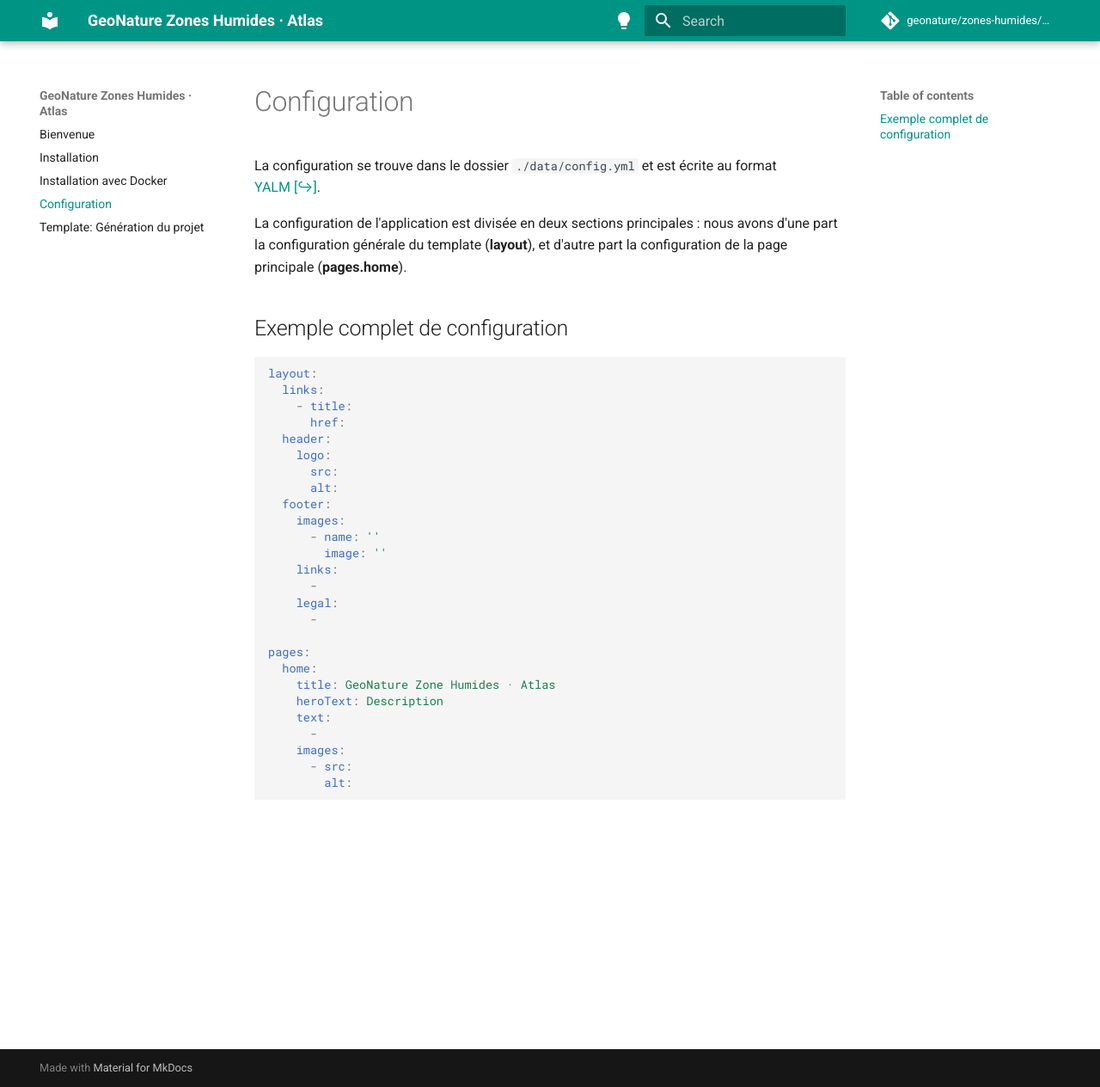
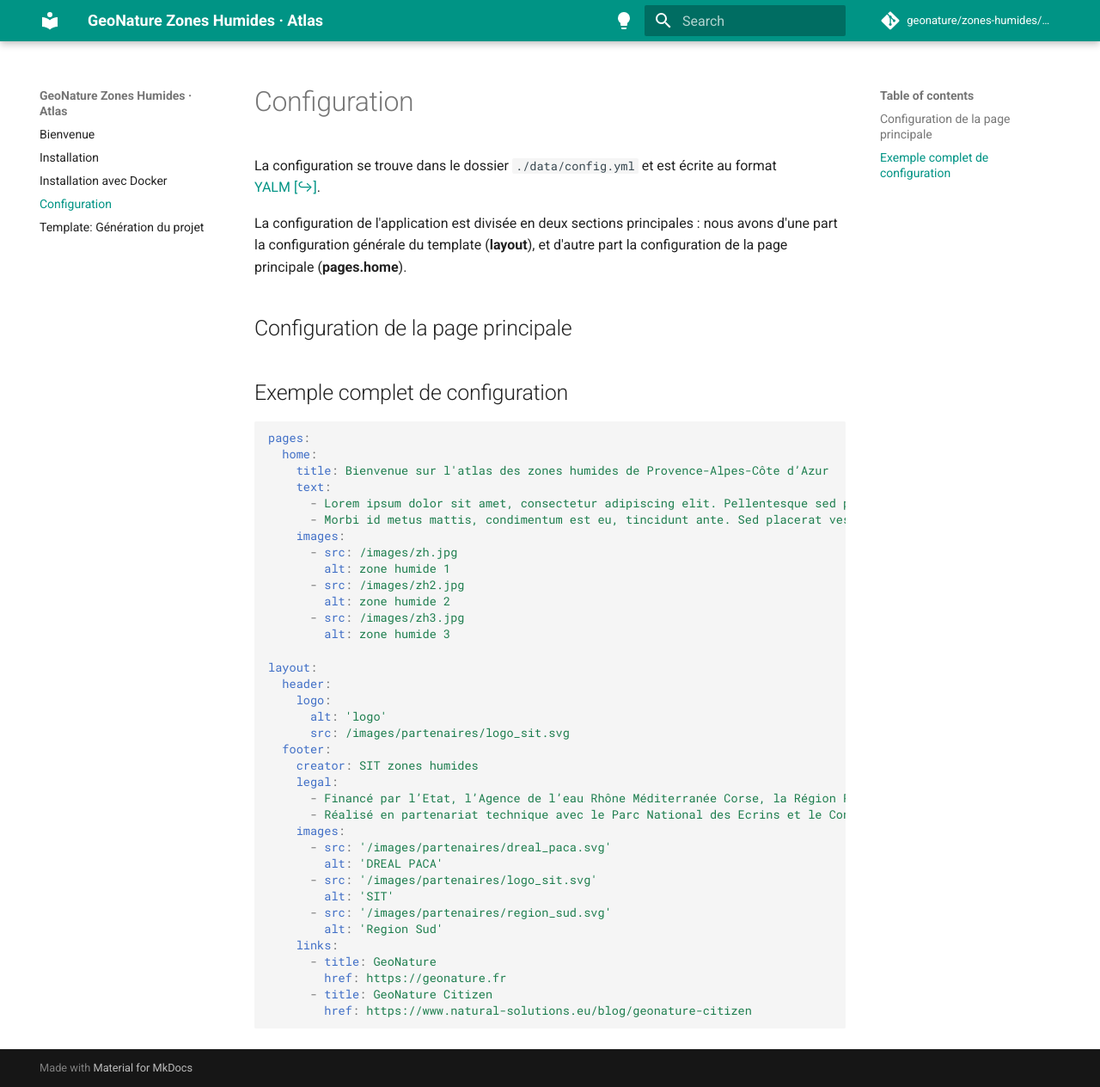
Before and after one commit to naturalsolutions/GeoNature-ZH-atlas, an MkDocs documentation site: the page built from docs/configuration.md, in a window 1280 px wide and 1264 px high. Shown: the whole window at 86% size. Built offline with MkDocs 1.6.1 and Material for MkDocs 9.7.7, drawn with Linux system fonts in a browser that asks for light colours; comment, search, counter and statistics services are not loaded.

Commit message:
docs: improved exemple complet de configuration

````diff
--- a/docs/configuration.md
+++ b/docs/configuration.md
@@ -2,35 +2,47 @@ La configuration se trouve dans le dossier `./data/config.yml` et est écrite au
 
 La configuration de l'application est divisée en deux sections principales : nous avons d'une part la configuration générale du template (**layout**), et d'autre part la configuration de la page principale (**pages.home**).
 
+## Configuration de la page principale
+
 ## Exemple complet de configuration
 
 ```yaml
+pages:
+  home:
+    title: Bienvenue sur l'atlas des zones humides de Provence-Alpes-Côte d’Azur
+    text:
+      - Lorem ipsum dolor sit amet, consectetur adipiscing elit. Pellentesque sed porta est, et fermentum ipsum. Pellentesque dictum augue sit amet neque ultricies condimentum. Etiam fringilla est aliquam lacus interdum, et commodo purus dapibus. Sed in fringilla orci, in egestas felis. Vestibulum ante ipsum primis in faucibus orci luctus et ultrices posuere cubilia curae; Duis sit amet aliquam dolor, sit amet tincidunt ipsum. Aliquam eget nunc dui. Nullam eget feugiat metus, et volutpat odio. Donec et libero vitae nisl pellentesque consequat. Morbi a mauris massa. Maecenas lobortis vehicula massa, a posuere libero imperdiet et. Integer vitae turpis ultrices, tincidunt neque at, aliquet augue. Nam non enim malesuada, pharetra nibh ut, maximus odio.
+      - Morbi id metus mattis, condimentum est eu, tincidunt ante. Sed placerat vestibulum velit, vel imperdiet risus tempor vitae. Donec sit amet metus eros. Maecenas diam urna, venenatis vitae purus sit amet, dapibus tristique est. In tincidunt augue eget pharetra pulvinar. Etiam consectetur ligula ac gravida aliquam. Vivamus enim massa, tincidunt at justo id, iaculis commodo purus.
+    images:
+      - src: /images/zh.jpg
+        alt: zone humide 1
+      - src: /images/zh2.jpg
+        alt: zone humide 2
+      - src: /images/zh3.jpg
+        alt: zone humide 3
+
 layout:
-  links:
-    - title:
-      href:
   header:
     logo:
-      src:
-      alt:
+      alt: 'logo'
+      src: /images/partenaires/logo_sit.svg
   footer:
+    creator: SIT zones humides
+    legal:
+      - Financé par l’Etat, l’Agence de l’eau Rhône Méditerranée Corse, la Région Provence-Alpes-Côte d’Azur et les Parcs naturels régionaux de Camargue, du Luberon, du Queyras, du Verdon et de la Sainte Baume.
+      - Réalisé en partenariat technique avec le Parc National des Ecrins et le Conservatoire des Espaces Naturels
     images:
-      - name: ''
-        image: ''
+      - src: '/images/partenaires/dreal_paca.svg'
+        alt: 'DREAL PACA'
+      - src: '/images/partenaires/logo_sit.svg'
+        alt: 'SIT'
+      - src: '/images/partenaires/region_sud.svg'
+        alt: 'Region Sud'
     links:
-      -
-    legal:
-      -
-
-pages:
-  home:
-    title: GeoNature Zone Humides · Atlas
-    heroText: Description
-    text:
-      -
-    images:
-      - src:
-        alt:
+      - title: GeoNature
+        href: https://geonature.fr
+      - title: GeoNature Citizen
+        href: https://www.natural-solutions.eu/blog/geonature-citizen
 ```
 
 [yaml]: https://fr.wikipedia.org/wiki/YAML
--- a/src/components/Hero/Hero.tsx
+++ b/src/components/Hero/Hero.tsx
@@ -92,8 +92,8 @@ const Hero: FC = () => {
                     height: '100%',
                     objectFit: 'cover',
                   }}
-                  src={step.imgPath}
-                  alt={step.label}
+                  src={step.src}
+                  alt={step.alt}
                 />
               ) : null}
             </div>
````
Also changed, not shown: 3 other files.
